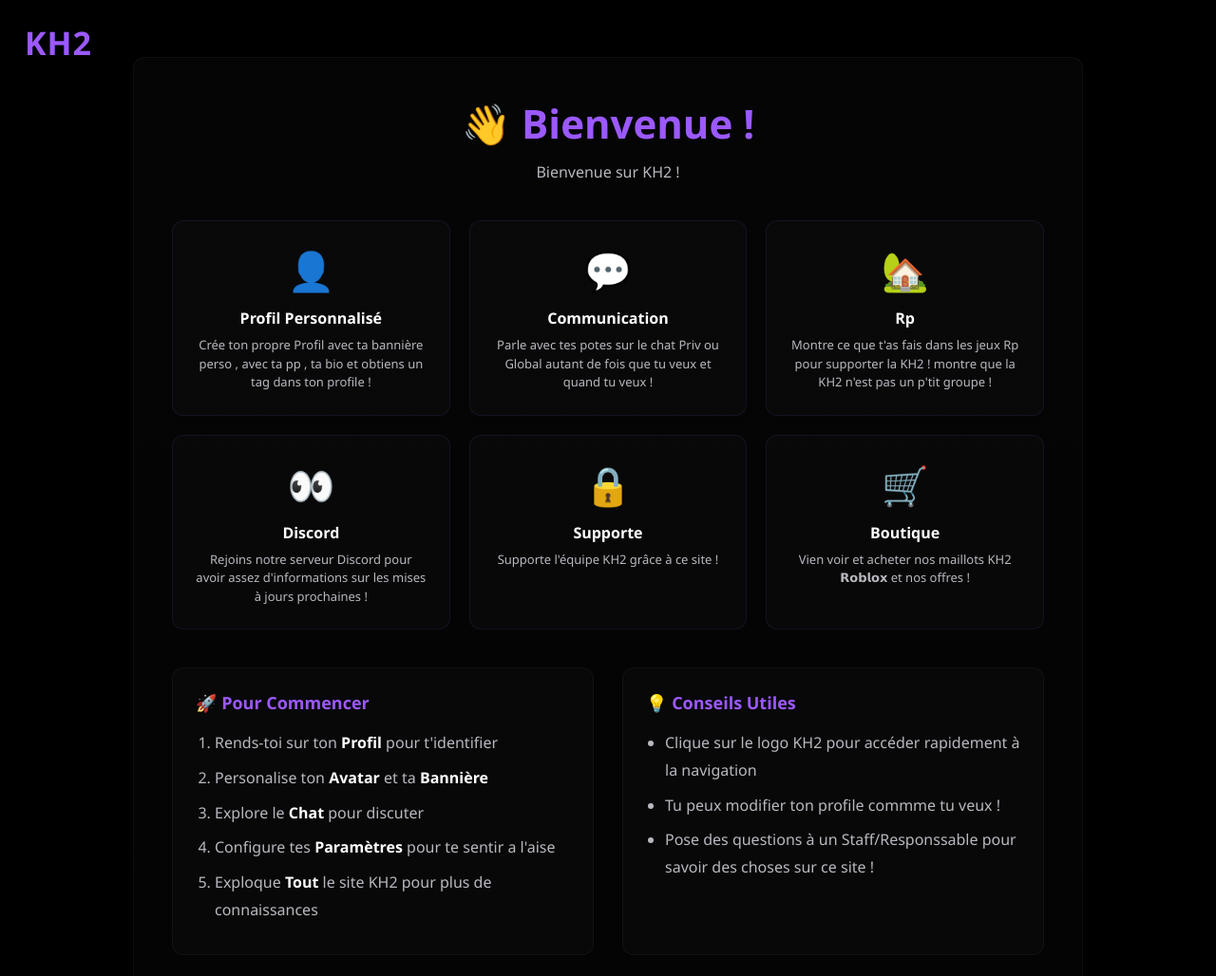
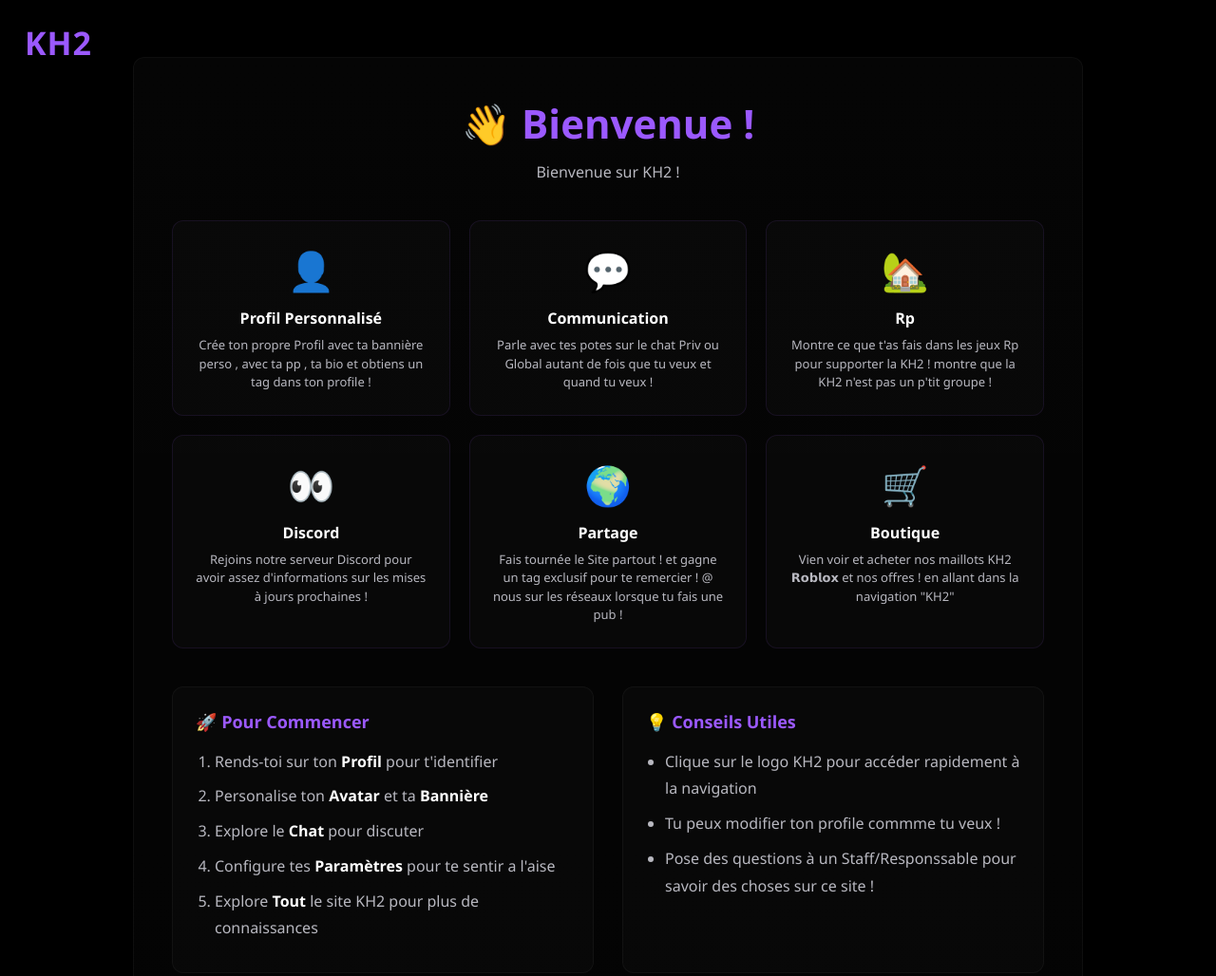
Before and after one commit to KomiOfficiel/BETA-KH2, a plain HTML site: page System/Index/Welcome/Welcome.html in a window 1280 px wide. Shown: the top 1028 px of the page at 95% size. Drawn offline with Linux system fonts and the light colour scheme.

Commit message:
Revise feature cards and fix typos in Welcome.html
Updated feature descriptions and corrected typos in Welcome.html.

```diff
--- a/System/Index/Welcome/Welcome.html
+++ b/System/Index/Welcome/Welcome.html
@@ -48,15 +48,15 @@
 				</div>
 
 				<div class="feature-card">
-					<div class="feature-icon">🔒</div>
-					<h3>Supporte</h3>
-					<p>Supporte l'équipe KH2 grâce à ce site !</p>
+					<div class="feature-icon">🌍</div>
+					<h3>Partage</h3>
+					<p>Fais tournée le Site partout ! et gagne un tag exclusif pour te remercier ! @ nous sur les réseaux lorsque tu fais une pub !</p>
 				</div>
 
 				<div class="feature-card">
 					<div class="feature-icon">🛒</div>
 					<h3>Boutique</h3>
-					<p>Vien voir et acheter nos maillots KH2 𝗥𝗼𝗯𝗹𝗼𝘅 et nos offres !</p>
+					<p>Vien voir et acheter nos maillots KH2 𝗥𝗼𝗯𝗹𝗼𝘅 et nos offres ! en allant dans la navigation "KH2" </p>
 				</div>
 			</div>
 
@@ -68,7 +68,7 @@
 						<li>Personalise ton <strong>Avatar</strong> et ta <strong>Bannière</strong></li>
 						<li>Explore le <strong>Chat</strong> pour discuter</li>
 						<li>Configure tes <strong>Paramètres</strong> pour te sentir a l'aise</li>
-						<li>Exploque <strong>Tout</strong> le site KH2 pour plus de connaissances</li>
+						<li>Explore <strong>Tout</strong> le site KH2 pour plus de connaissances</li>
 					</ol>
 				</div>
 
```
